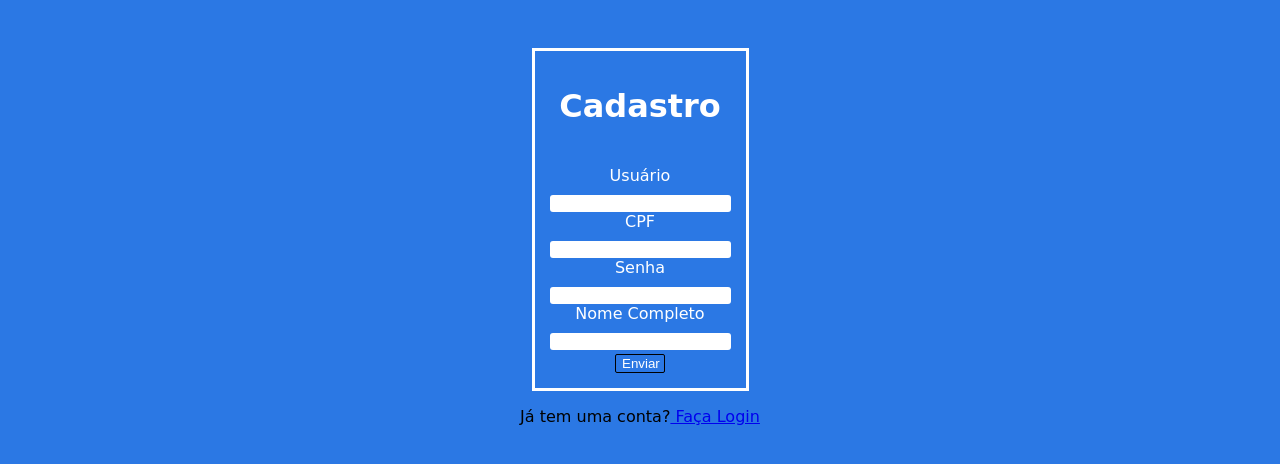
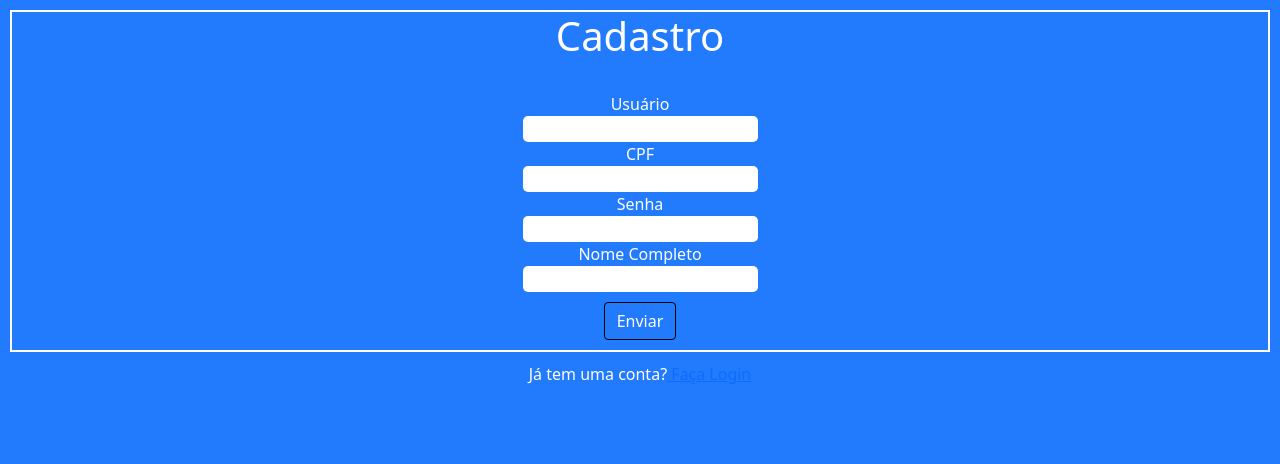
Before and after one commit to Salasario01/lojaTintas, a PHP site: page /php/cadastroClienteForm.php in a window 1280 px wide. Shown: the top 464 px of the page. Run offline with PHP 8.4, Linux system fonts and the light colour scheme.

Commit message:
Cadastro concluido

```diff
--- a/php/cadastroClienteForm.php
+++ b/php/cadastroClienteForm.php
@@ -5,6 +5,7 @@
     <meta http-equiv="X-UA-Compatible" content="IE=edge">
     <meta name="viewport" content="width=device-width, initial-scale=1.0">
     <title>Cadastro</title>
+    <link href="https://cdn.jsdelivr.net/npm/bootstrap@5.0.2/dist/css/bootstrap.min.css" rel="stylesheet" integrity="sha384-EVSTQN3/azprG1Anm3QDgpJLIm9Nao0Yz1ztcQTwFspd3yD65VohhpuuCOmLASjC" crossorigin="anonymous">
     <link rel="stylesheet" href="../style/cadastroCliente.css">
 </head>
 <div id="alertas">
--- a/style/cadastroCliente.css
+++ b/style/cadastroCliente.css
@@ -1,45 +1,24 @@
 body{
-    background-color: #2b78e4;
-    font-family: cursive;
-    display: flex;
-    justify-content: center;
-    flex-direction: column;
-}
-.formUser{
-    background-color: #2b78e4;
-    text-align: center;
-    display: flex;
-    justify-content: center;
+    background-color: #227afd;
 }
 .info{
-    border: 3px solid #fff;
+    border: 2px solid #fff;
     text-align: center;
-    margin-top: 5vh ;
-    padding: 15px;
-    color: #fff;
-
-}
-.input{
-    margin-top: 10px;
-    border-radius: 3px;
-    border: 0px;
+    margin: 10px;
 }
 p{
     text-align: center;
 }
-.btn{
-    border-radius: 2px;
-    border: 1px solid #000;
-    background-color: #2b78e4;
-    width: 50px;
-    margin-top: 4px;
+body{
     color: #fff;
 }
-.btn:hover{
-    width: 75px;
-    transition: 200ms;
-    padding: 10px;
-    background-color: #1164da;
-    border-radius: 4px;
-
+input{
+    color: #000;
+    border: 0px;
+    border-radius: 5px;
 }
+.btn{
+    border: 1px solid black;
+    margin: 10px;
+    color: #fff;
+}
--- a/style/cadastroFuncionarios.css
+++ b/style/cadastroFuncionarios.css
@@ -33,7 +33,8 @@ html{
     color: #fff;
 }
 input{
-    color: #fff;
+    border-radius: 5px;
+    border: 0px;
 }
 label{
     color: #fff;
--- a/style/cadastroTintas.css
+++ b/style/cadastroTintas.css
@@ -4,6 +4,7 @@
 }
 body{
     background-color: #2b78e4;
+    color: #fff;
 }
 .titulos{
     text-align: center;
@@ -22,3 +23,6 @@ body{
     background-color: aqua;
     border: 2px solid black;
 }
+.table{
+    color: #fff;
+}
```
